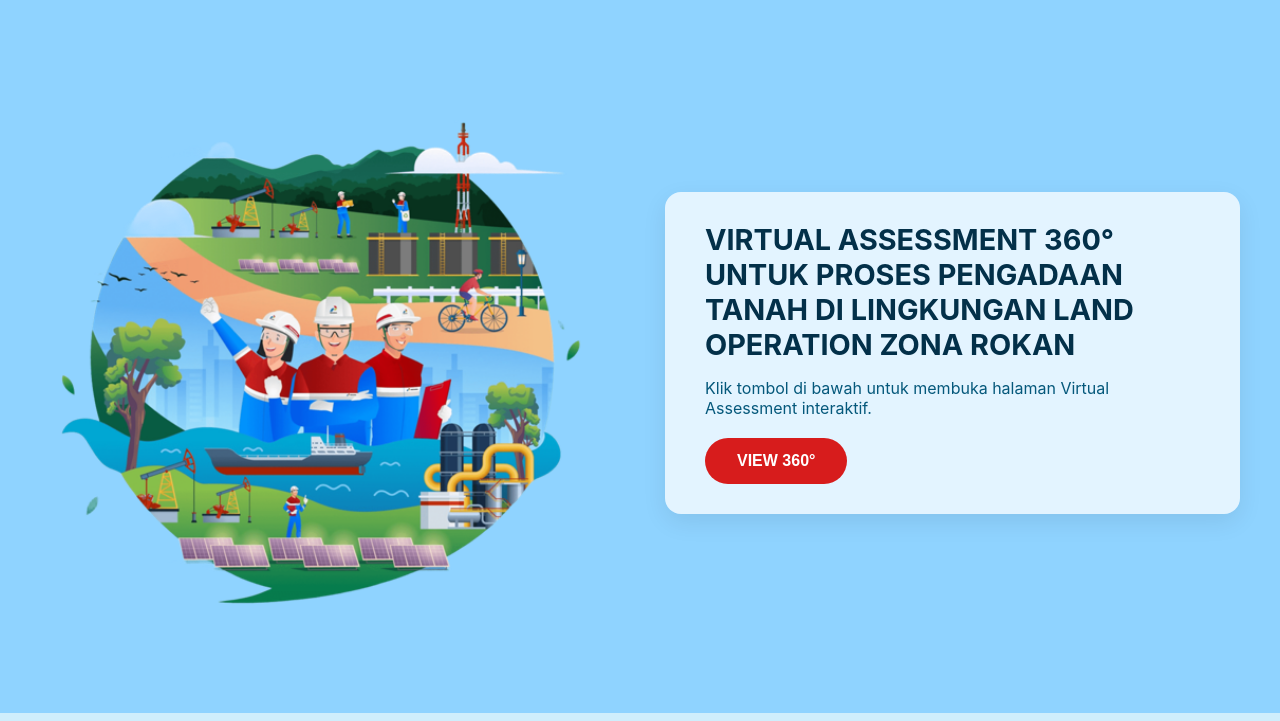
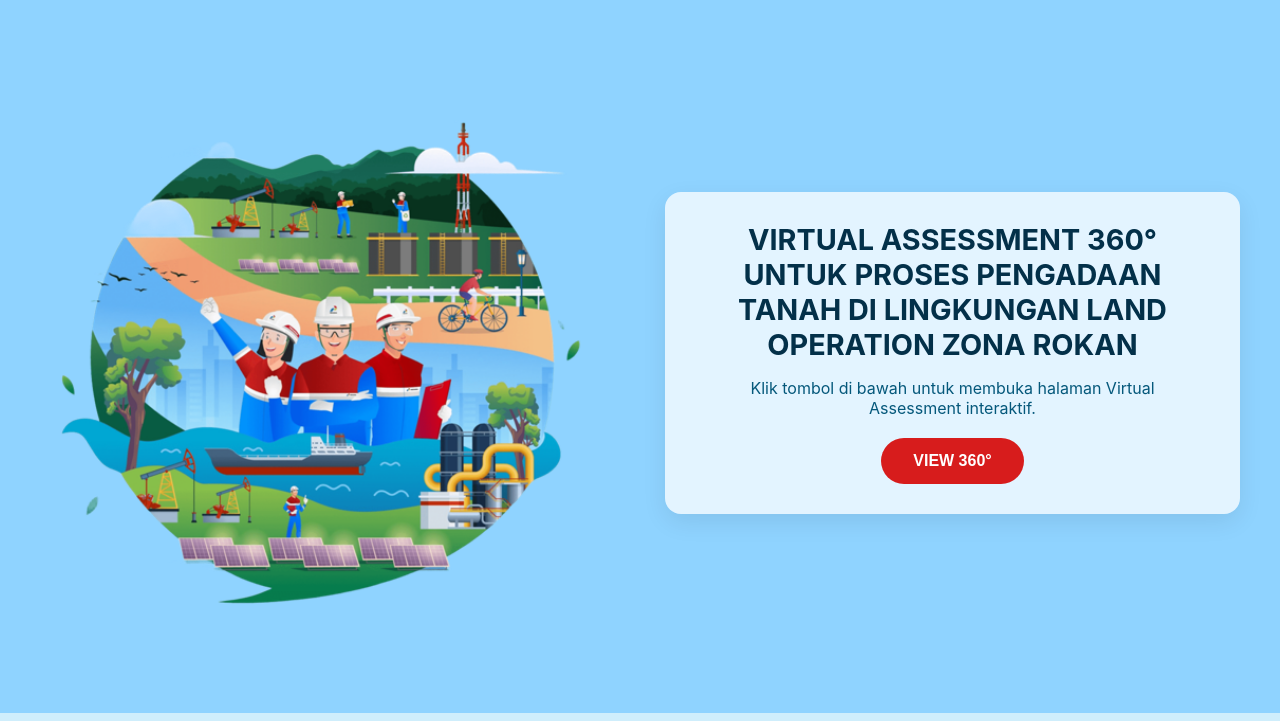
Before and after one commit to renman157/LandingPageVA360, a plain HTML site: page index.html in a window 1280 px wide. Shown: the part 79-800 px from the top of the page. Drawn offline with Linux system fonts and the light colour scheme.

Commit message:
index.html

```diff
--- a/index.html
+++ b/index.html
@@ -30,7 +30,7 @@
       object-fit: contain;
     }
 
-    /* === HERO SECTION BARU === */
+    /* === HERO SECTION === */
     .hero {
       display: flex;
       align-items: center;
@@ -62,6 +62,13 @@
       border-radius: 16px;
       box-shadow: 0 8px 24px rgba(0,0,0,0.08);
       text-align: left;
+
+      /* Tambahan untuk posisi di tengah */
+      display: flex;
+      flex-direction: column;
+      justify-content: center; /* Vertikal tengah */
+      align-items: center;     /* Horizontal tengah */
+      text-align: center;      /* Rata tengah teks */
     }
 
     .hero-content h1 {
```
